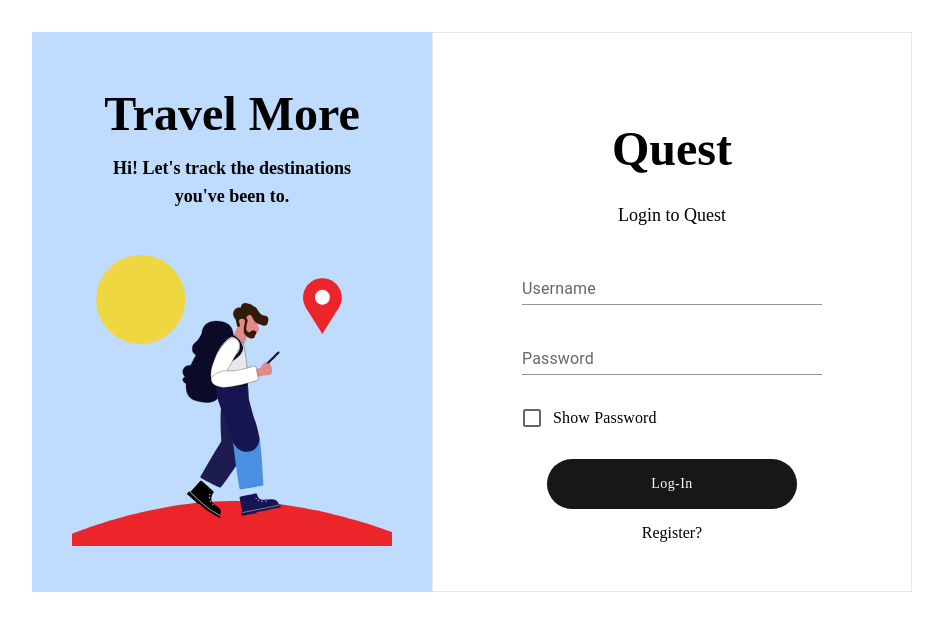
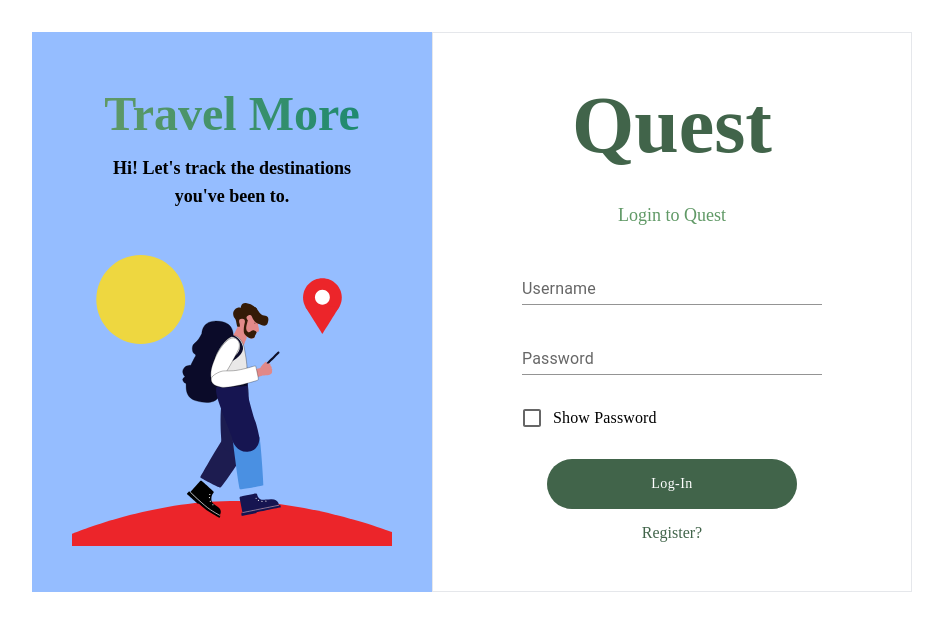
Before and after one commit to Zhimron/Travel_Frontend, a React (Vite) app: page / in a window 1280 px wide. Shown: the top 630 px of the page, without its empty margins (168-1111 px from the left). Built offline with nearby package versions, Linux system fonts and the light colour scheme; a web font is replaced by a local one.

Commit message:
edit mainLogin

```diff
--- a/src/pages/Mainlogin.jsx
+++ b/src/pages/Mainlogin.jsx
@@ -6,13 +6,12 @@ import Login from "./components/Login";
 import Register from "./components/Register";
 
 const Loginreg = () => {
-
   const [isLoginVisible, setIsLoginVisible] = useState(true);
   const [isLoading, setIsLoading] = useState(false);
 
   const handleSwitch = () => {
     setIsLoading(true);
-     setTimeout(() => {
+    setTimeout(() => {
       setIsLoginVisible(!isLoginVisible);
       setIsLoading(false);
     }, 1500);
@@ -21,8 +20,8 @@ const Loginreg = () => {
   return (
     <>
       <div className="flex justify-center items-center">
-        <div className="bg-blue-200 w-[25rem] h-[35rem] p-14 flex justify-center flex-col items-center">
-          <h1 className="font-extrabold text-[3em] font-[font2]">
+        <div className="bg-[#95BDFF] w-[25rem] h-[35rem] p-14 flex justify-center flex-col items-center">
+          <h1 className="font-extrabold text-[3em] font-[font2] text-transparent bg-clip-text bg-gradient-to-r from-[#609966] to-[#1F8A70]">
             Travel More
           </h1>
           <h1 className="font-bold text-lg mt-1 ">
@@ -42,7 +41,10 @@ const Loginreg = () => {
             <>
               {isLoginVisible ? <Login /> : <Register />}
               <div className="mt-3">
-                <p onClick={handleSwitch} className="font-[Montserrat]">
+                <p
+                  onClick={handleSwitch}
+                  className="font-[Montserrat] text-[#41644A]"
+                >
                   {isLoginVisible ? "Register?" : "Login?"}
                 </p>
               </div>
--- a/src/pages/components/Login.jsx
+++ b/src/pages/components/Login.jsx
@@ -1,34 +1,52 @@
-import React from "react";
+import { useState } from "react";
 import Inputs from "../../components/Input";
 import Buttons from "../../components/Button";
 import Checkboxs from "../../components/Checkbox";
+import { motion } from "framer-motion";
 
-const Login =()=>{
+const Login = () => {
+  const [isShowPassword, SetIsShowPassword] = useState(false);
+  const handleChange = (event) => {
+    SetIsShowPassword(event.target.checked);
+  };
   return (
     <>
-        <div className="mt-[5em]">
-          <h1 className="text-[3em] font-bold font-[font2]">Quest</h1>
+      <div className="mt-[2em]">
+        <h1 className="text-[5em] font-bold font-[font2] text-[#41644A]">
+          Quest
+        </h1>
       </div>
-        <div className="mt-[1em]">
-          <h1 className="text-lg ">Login to Quest</h1>
+      <div className="mt-[1em]  text-[#609966]">
+        <h1 className="text-lg ">
+          Login to{} <span className="font-[font2]">Quest</span>
+        </h1>
       </div>
       <div className="mt-7 flex flex-col items-center">
         <div className="w-[300px] h-[50px]">
           <Inputs id="username" label="Username" type="text" />
         </div>
         <div className="mt-5 w-[300px] h-[50px]">
-            <Inputs id="Password" label="Password" type="password" />
+          <Inputs
+            id="Password"
+            label="Password"
+            type={isShowPassword ? "text" : "password"}
+          />
         </div>
         <div className="w-[300px] mt-5 flex justify-start">
-            <Checkboxs label={"Show Password"} />
+          <Checkboxs
+            label={"Show Password"}
+            checked={isShowPassword}
+            onChange={handleChange}
+          />
         </div>
-          <div className="mt-5 h-[50px] w-[250px] rounded-full overflow-hidden">
-            <Buttons label="Log-In" bgcolor="#171717" />
-          </div>
-
+        <motion.div
+          className="mt-5 h-[50px] w-[250px] rounded-full overflow-hidden"
+          whileTap={{ scale: 0.5 }}
+        >
+          <Buttons label="Log-In" bgcolor="#41644A" />
+        </motion.div>
       </div>
     </>
   );
-
-}
+};
 export default Login;
--- a/src/pages/components/Register.jsx
+++ b/src/pages/components/Register.jsx
@@ -1,31 +1,49 @@
-import React from "react";
+import { useState } from "react";
 import Inputs from "../../components/Input";
 import Buttons from "../../components/Button";
 import Checkboxs from "../../components/Checkbox";
-
+import { motion } from "framer-motion";
 const Register = () => {
+  const [isShowPassword, SetIsShowPassword] = useState(false);
+  const handleChange = (event) => {
+    SetIsShowPassword(event.target.checked);
+  };
   return (
     <>
-      <div className="mt-[5em]">
-        <h1 className="text-[3em] font-bold font-[font2]">Quest</h1>
+      <div className="mt-[2em]">
+        <h1 className="text-[5em] font-bold font-[font2] text-[#41644A]">
+          Quest
+        </h1>
       </div>
-      <div className="mt-[1em]">
-        <h1 className="text-lg ">Create an account to Quest</h1>
+      <div className="mt-[1em]  text-[#609966]">
+        <h1 className="text-lg ">
+          Create an account to{} <span className="font-[font2]">Quest</span>
+        </h1>
       </div>
       <div className="mt-7 flex flex-col items-center">
         <div className="w-[300px] h-[50px]">
           <Inputs id="username" label="Username" type="text" />
         </div>
         <div className="mt-5 w-[300px] h-[50px]">
-          <Inputs id="Password" label="Password" type="password" />
+          <Inputs
+            id="Password"
+            label="Password"
+            type={isShowPassword ? "text" : "password"}
+          />
         </div>
         <div className="w-[300px] mt-5 flex justify-start">
-          <Checkboxs label={"Show Password"} />
+          <Checkboxs
+            label={"Show Password"}
+            checked={isShowPassword}
+            onChange={handleChange}
+          />
         </div>
-        <div className="mt-5 h-[50px] w-[250px] rounded-full overflow-hidden">
-          <Buttons label="Register" bgcolor="#171717" />
-        </div>
-
+        <motion.div
+          className="mt-5 h-[50px] w-[250px] rounded-full overflow-hidden"
+          whileTap={{ scale: 0.5 }}
+        >
+          <Buttons label="Register" bgcolor="#41644A" />
+        </motion.div>
       </div>
     </>
   );
--- a/src/pages/content/Userdashboard.jsx
+++ b/src/pages/content/Userdashboard.jsx
@@ -32,7 +32,7 @@ const Dashboard = () => {
           }}
         >
           To{" "}
-          <span className="text-transparent bg-clip-text bg-gradient-to-r from-[#609966] to-[#1F8A70]">
+          <span className="text-transparent font-[font2] bg-clip-text bg-gradient-to-r from-[#609966] to-[#1F8A70]">
             Quest,
           </span>{" "}
           a notes of your every Destination
--- a/src/pages/navbar/Navbar.jsx
+++ b/src/pages/navbar/Navbar.jsx
@@ -27,7 +27,7 @@ const Navigation = () => {
               whileHover={{ scale: 1.2 }}
             >
               <Buttons
-                label="Travel"
+                label="About"
                 bgcolor="transparent"
                 textcolor="#41644A"
                 fontsize="18px"
@@ -38,7 +38,7 @@ const Navigation = () => {
               whileHover={{ scale: 1.2 }}
             >
               <Buttons
-                label="Account"
+                label="Contact"
                 bgcolor="transparent"
                 textcolor="#41644A"
                 fontsize="18px"
```
Lines whose indentation alone changed are shown as unchanged.
